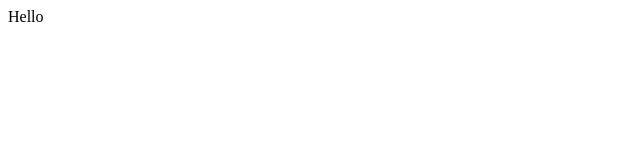
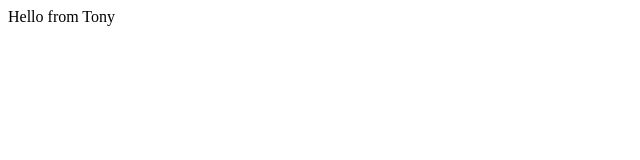
Before and after one commit to TonyReliesOnCoffee/git-practice-repo, a plain HTML site: page index.html in a window 1280 px wide. Shown: the full height of the page, 0-640 px from the left. Drawn offline with Linux system fonts and the light colour scheme.

Commit message:
change index.html
description

```diff
--- a/index.html
+++ b/index.html
@@ -1 +1 @@
-<div> Hello </div>
+<div> Hello from Tony </div>
```
Also changed, not shown: 1 other file.
